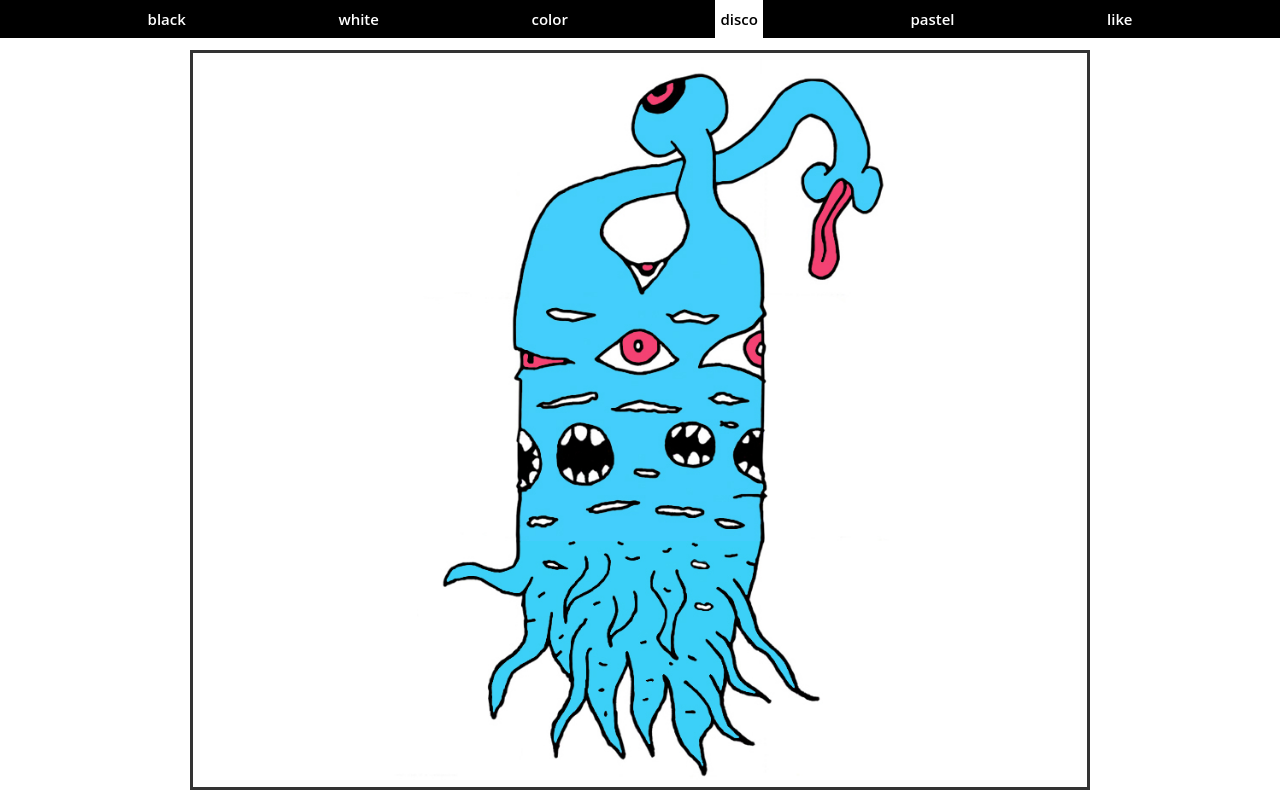
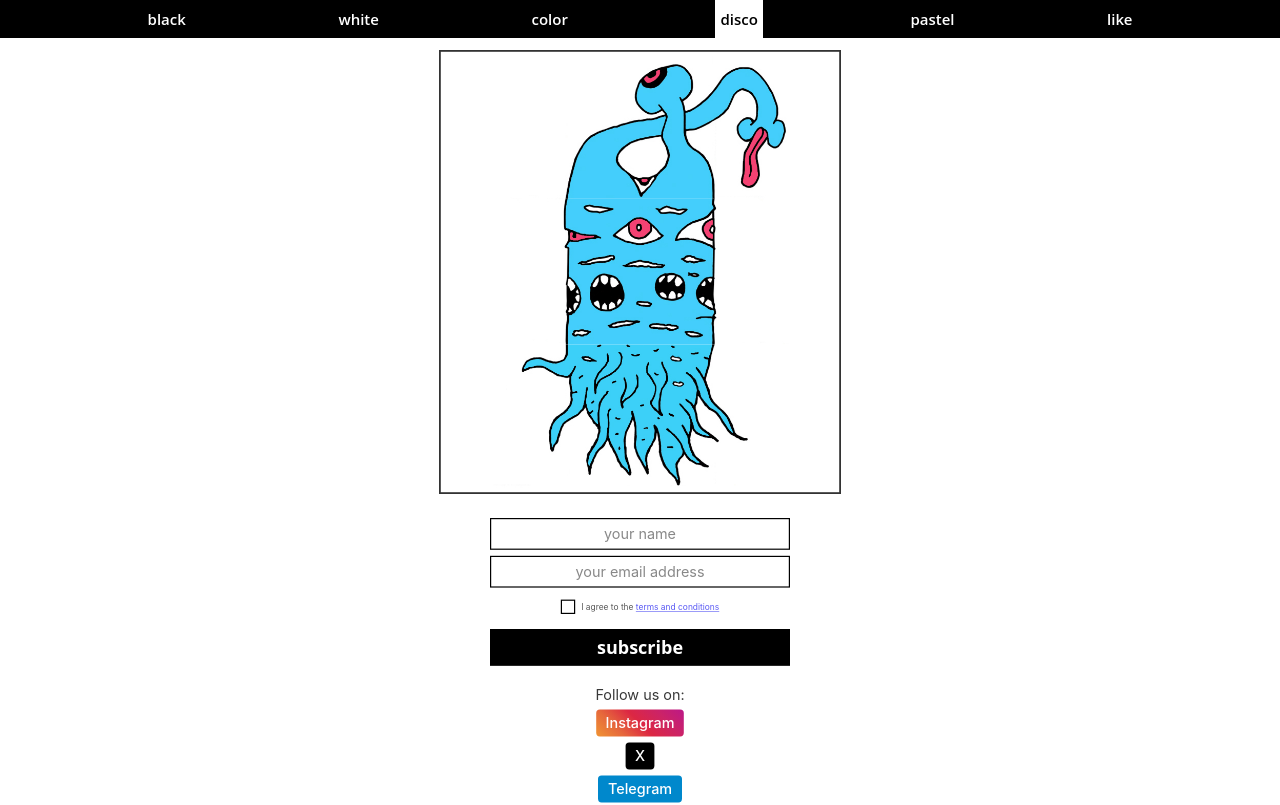
Before and after one commit to zoltanalmodo/ddisco-003, a React (Create React App) app: page /#/like in a window 1280 px wide. Shown: the top 805 px of the page. Built offline with nearby package versions, Linux system fonts and the light colour scheme; no server answers.

Commit message:
like page mobile OK /  desktop test 003

```diff
--- a/src/App.css
+++ b/src/App.css
@@ -89,10 +89,11 @@
   flex-direction: column;
   justify-content: flex-start;
   align-items: center;
-  width: 85vw; /* Wider container - responsive width */
-  max-width: 900px; /* But not wider than 900px */
-  height: auto;
+  width: 760px;
+  height: 840px;
+  transform: scale(0.6);
   margin-top: 80px;
+  transform-origin: top center;
 }
 
 /* ================================================= carousel white buy END ==================================================== */
@@ -563,7 +564,7 @@ nav {
   flex-direction: column;
   justify-content: flex-start; /* Changed from center to flex-start to prevent top overhang */
   align-items: center;
-  width: 100%; /* Match parent width */
+  width: 760px;
   height: 840px;
   border: 3px solid hsl(0, 0%, 20%);
   z-index: 5;
@@ -592,7 +593,7 @@ nav {
   flex-direction: column;
   justify-content: flex-start; /* Changed from center to flex-start for edge-to-edge alignment */
   align-items: center;
-  width: 100%; /* Match parent width */
+  width: 760px;
   height: 840px;
   z-index: 0;
   gap: 0; /* Ensure no gaps between images */
@@ -964,9 +965,8 @@ li {
   }
 /* ================================================= carousel white buy ================================================= */
   .carousel_white_buy {
-    width: 85vw; /* Wider container for tablets */
-    max-width: 800px;
-    height: auto;
+    width: 690px;
+    height: 752px;
     margin-top: 50px;
   }
 /* ================================================= carousel white buy ================================================= */
@@ -981,23 +981,19 @@ li {
   }
   .frame_overlay_dark_grey_buy {
     border: 3px solid hsl(0, 0%, 20%);
-    width: 100%;
+    width: 690px;
     height: 752px;
     justify-content: flex-start;
     padding: 0;
     overflow: hidden; /* Keep images inside border */
   }
   .single_image_display_container {
-    width: 100%;
+    width: 690px;
     height: 752px;
     overflow: hidden; /* Keep images inside container */
   }
   .single_image_display_container .hue_rotate {
     overflow: visible; /* Allow images to fit properly with object-fit: contain */
-  }
-  .sizes_container {
-    width: 85vw;
-    max-width: 800px;
   }
   .terms_and_conditions {
     width: 100vw;
@@ -1021,9 +1017,8 @@ li {
   }
 /* ================================================= carousel white buy ================================================= */
   .carousel_white_buy {
-    width: 85vw; /* Wider container for laptops/desktops */
-    max-width: 900px;
-    height: auto;
+    width: 670px;
+    height: 740px;
     margin-top: 50px;
   }
 /* ================================================= carousel white buy ================================================= */
@@ -1038,14 +1033,14 @@ li {
   } */
   .frame_overlay_dark_grey_buy {
     border: 3px solid hsl(0, 0%, 20%);
-    width: 100%;
+    width: 670px;
     height: 740px;
     justify-content: flex-start;
     padding: 0;
     overflow: hidden; /* Keep images inside border */
   }
   .single_image_display_container {
-    width: 100%;
+    width: 670px;
     height: 740px;
     padding: 0;
     margin: 0;
@@ -1053,10 +1048,6 @@ li {
   }
   .single_image_display_container .hue_rotate {
     overflow: visible; /* Allow images to fit properly with object-fit: contain */
-  }
-  .sizes_container {
-    width: 85vw;
-    max-width: 900px;
   }
   .terms_and_conditions {
     width: 100vw;
@@ -1097,14 +1088,14 @@ li {
   } */
   .frame_overlay_dark_grey_buy {
     border: 3px solid hsl(0, 0%, 20%);
-    width: 100%;
+    width: 670px;
     height: 740px;
     justify-content: flex-start;
     padding: 0;
     overflow: hidden; /* Keep images inside border */
   }
   .single_image_display_container {
-    width: 100%;
+    width: 670px;
     height: 740px;
     padding: 0;
     margin: 0;
@@ -1112,10 +1103,6 @@ li {
   }
   .single_image_display_container .hue_rotate {
     overflow: visible; /* Allow images to fit properly with object-fit: contain */
-  }
-  .sizes_container {
-    width: 85vw;
-    max-width: 900px;
   }
 }
 
@@ -1151,14 +1138,14 @@ li {
   } */
   .frame_overlay_dark_grey_buy {
     border: 3px solid hsl(0, 0%, 20%);
-    width: 100%;
+    width: 670px;
     height: 740px;
     justify-content: flex-start;
     padding: 0;
     overflow: hidden; /* Keep images inside border */
   }
   .single_image_display_container {
-    width: 100%;
+    width: 670px;
     height: 740px;
     padding: 0;
     margin: 0;
@@ -1166,10 +1153,6 @@ li {
   }
   .single_image_display_container .hue_rotate {
     overflow: visible; /* Allow images to fit properly with object-fit: contain */
-  }
-  .sizes_container {
-    width: 85vw;
-    max-width: 900px;
   }
 }
 
```
